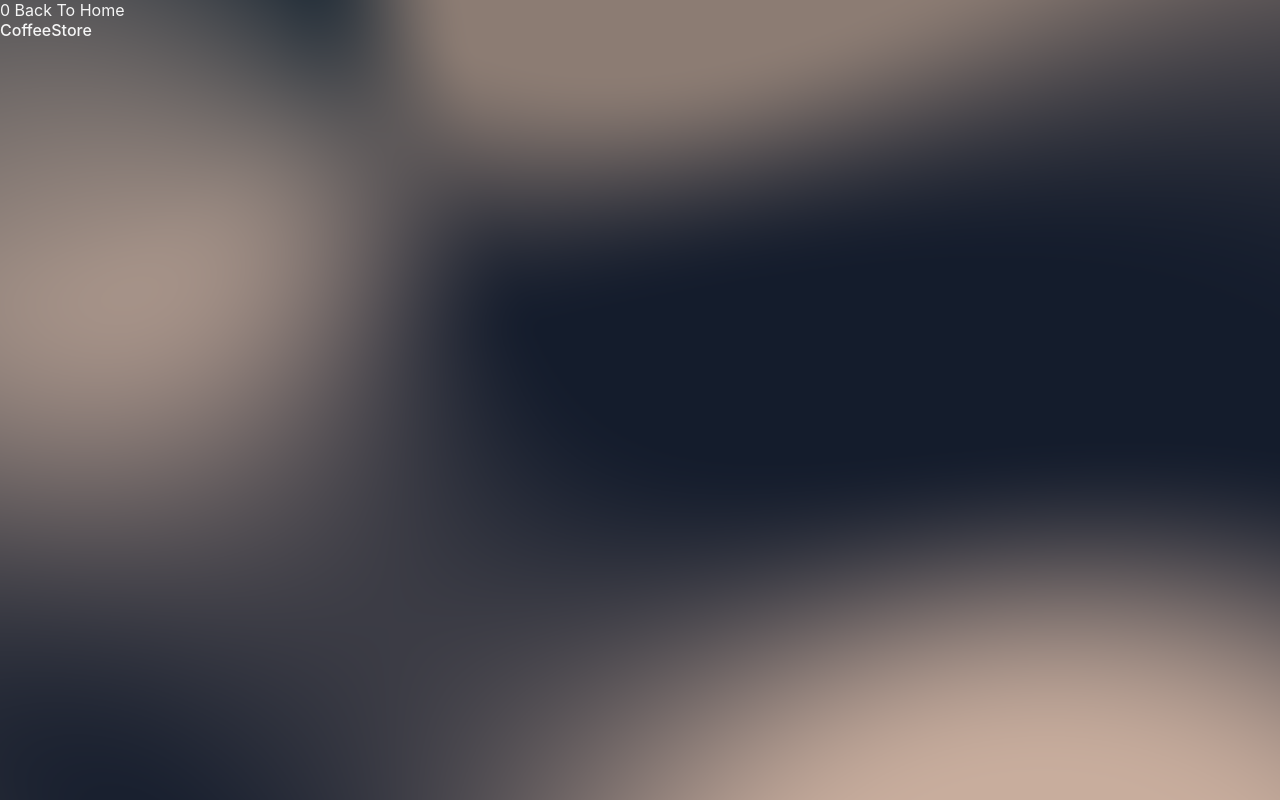
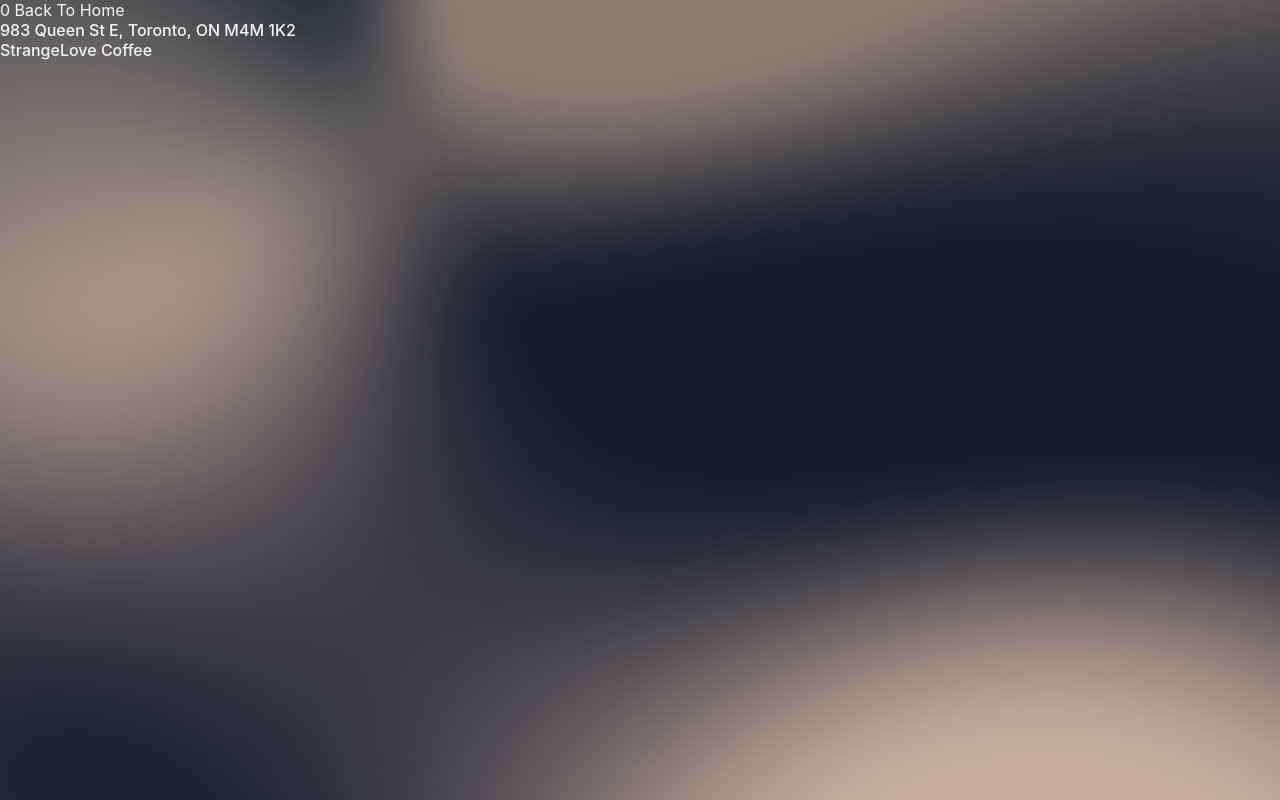
Before and after one commit to lashatatu/LT-coffee-shop-NEXT, a Next.js app: page /coffee-store/0 in a window 1280 px wide. Built offline with nearby package versions, Linux system fonts and the light colour scheme.

Commit message:
61 fallback

```diff
--- a/pages/coffee-store/[id].js
+++ b/pages/coffee-store/[id].js
@@ -6,7 +6,7 @@ export function getStaticProps({ params }) {
   return {
     props: {
       coffeeStore: coffeeStoresData.find(
-        (coffeeStore) => coffeeStore.id === params.id
+        (coffeeStore) => coffeeStore.id.toString() === params.id
       ),
     },
   };
@@ -15,13 +15,13 @@ export function getStaticProps({ params }) {
 export function getStaticPaths() {
   return {
     paths: coffeeStoresData.map((coffeeStore) => ({
-      params: { id: coffeeStore.id },
+      params: { id: coffeeStore.id.toString() },
     })),
     fallback: false,
   };
 }
 
-const CoffeeStore = () => {
+const CoffeeStore = (props) => {
   const router = useRouter();
   return (
     <div>
@@ -29,7 +29,8 @@ const CoffeeStore = () => {
       <Link href="/">
         <a>Back To Home</a>
       </Link>
-      <p>CoffeeStore</p>
+      <p>{props.coffeeStore.address}</p>
+      <p>{props.coffeeStore.name}</p>
     </div>
   );
 };
```
